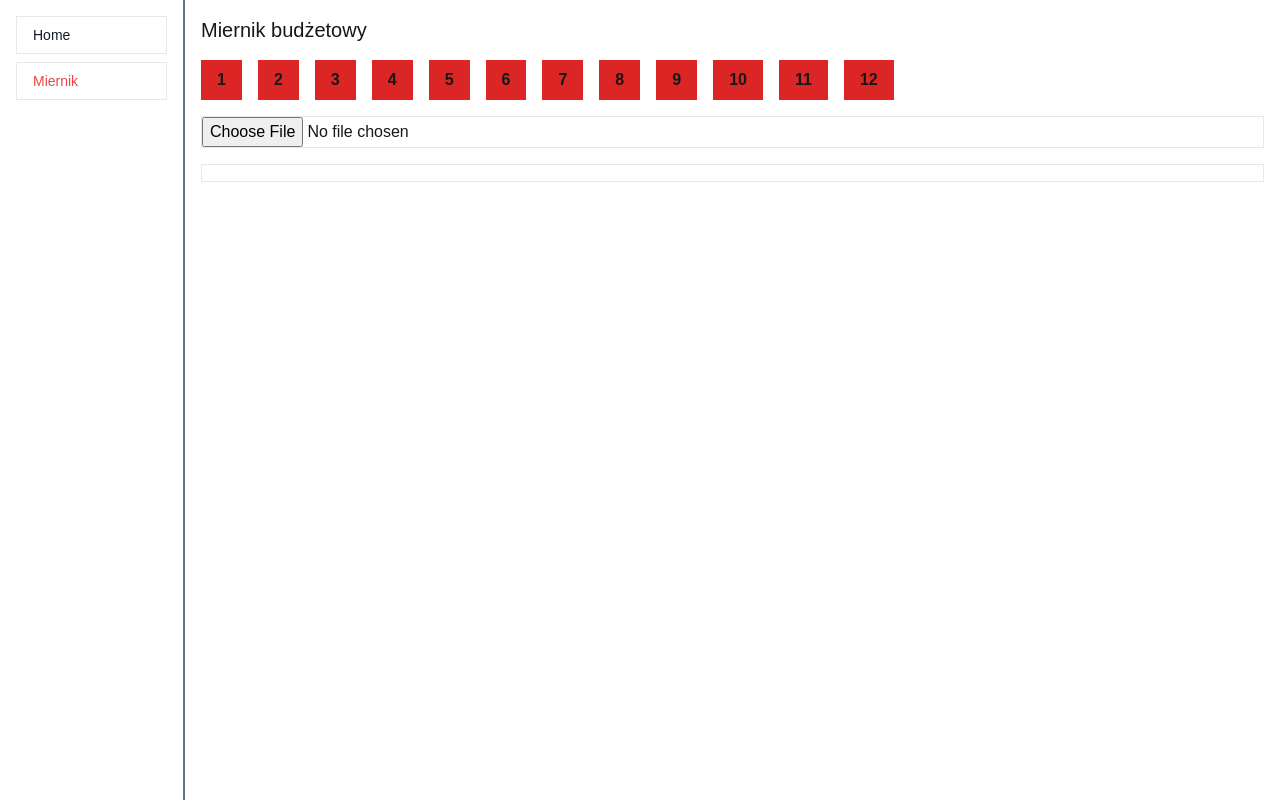
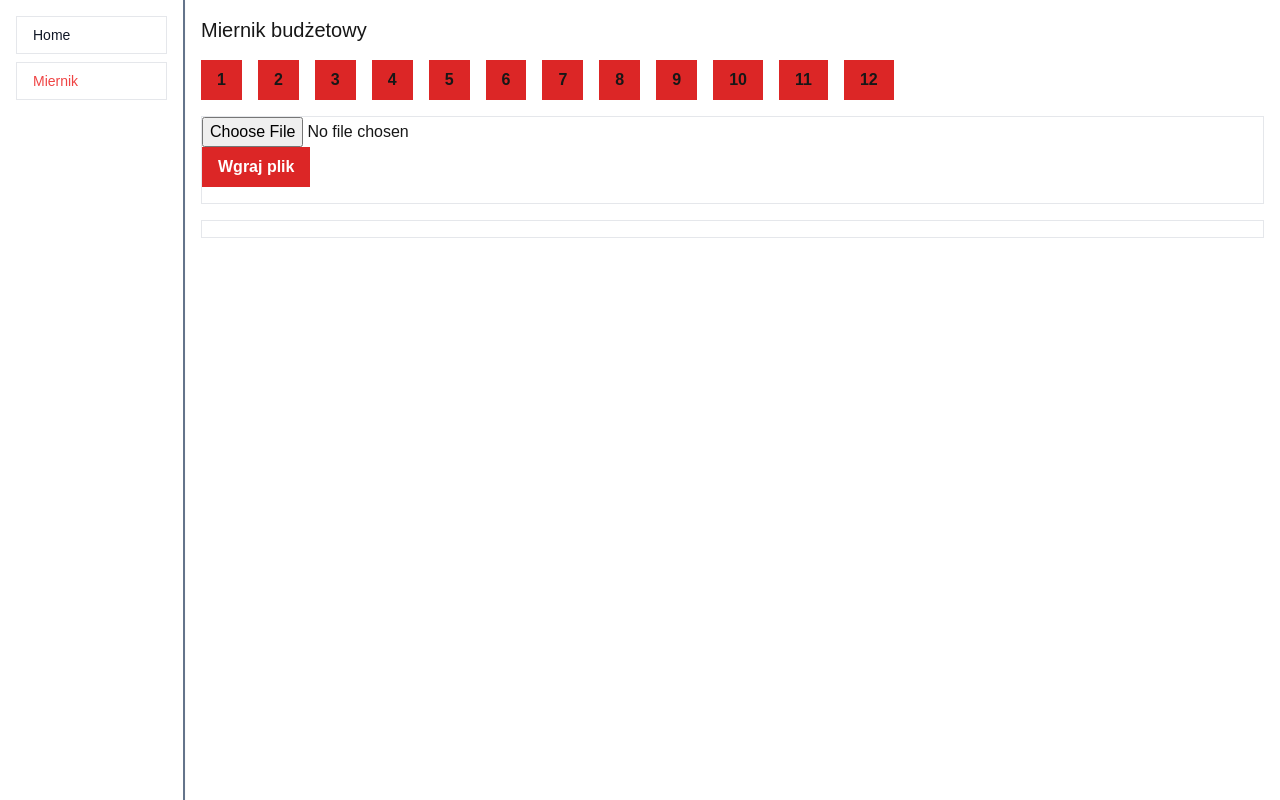
Before and after one commit to Soberek/edureport-app, a Next.js app: page /miernik in a window 1280 px wide. Built offline with nearby package versions, Linux system fonts and the light colour scheme.

Commit message:
feat: custom input file element

```diff
--- a/src/app/components/ExcelUploader.tsx
+++ b/src/app/components/ExcelUploader.tsx
@@ -19,9 +19,18 @@ const ExcelUploader: React.FC = () => {
   const [agregated_data, setAgregatedData] = useState<ProgramsData>({});
   const [raw_data, setRawData] = useState<ExcelRow[]>([]);
   const [selected_months, setSelectedMonths] = useState<number[]>([]);
+  const [file_name, setFileName] = useState("");
 
   const handleFileUpload = (e: ChangeEvent<HTMLInputElement>) => {
     const blob_xlsx_file = e.target.files?.[0];
+
+    const file_name = e.target.files?.[0].name;
+
+    if (typeof file_name === "string") {
+      setFileName(file_name);
+    }
+
+    console.log(file_name);
     if (!blob_xlsx_file) return;
 
     const reader = new FileReader();
@@ -124,6 +133,16 @@ const ExcelUploader: React.FC = () => {
 
       <div className="mb-4 border">
         <input type="file" accept=".xlsx, .xls" onChange={handleFileUpload} />
+      <div className="mb-4 flex items-center gap-2">
+        <input className="hidden" id="file-input" type="file" accept=".xlsx, .xls" onChange={handleFileUpload} />
+        <label
+          htmlFor="file-input"
+          className="bg-red-600 px-4 py-2 font-bold text-white transition-all hover:-translate-y-1 hover:cursor-pointer hover:bg-white hover:text-red-600"
+        >
+          Wgraj plik
+        </label>
+        {file_name ?? <div className="ml-2">{file_name}</div>}
+      </div>
       </div>
 
       <pre className="mb-4 border p-2">
```
